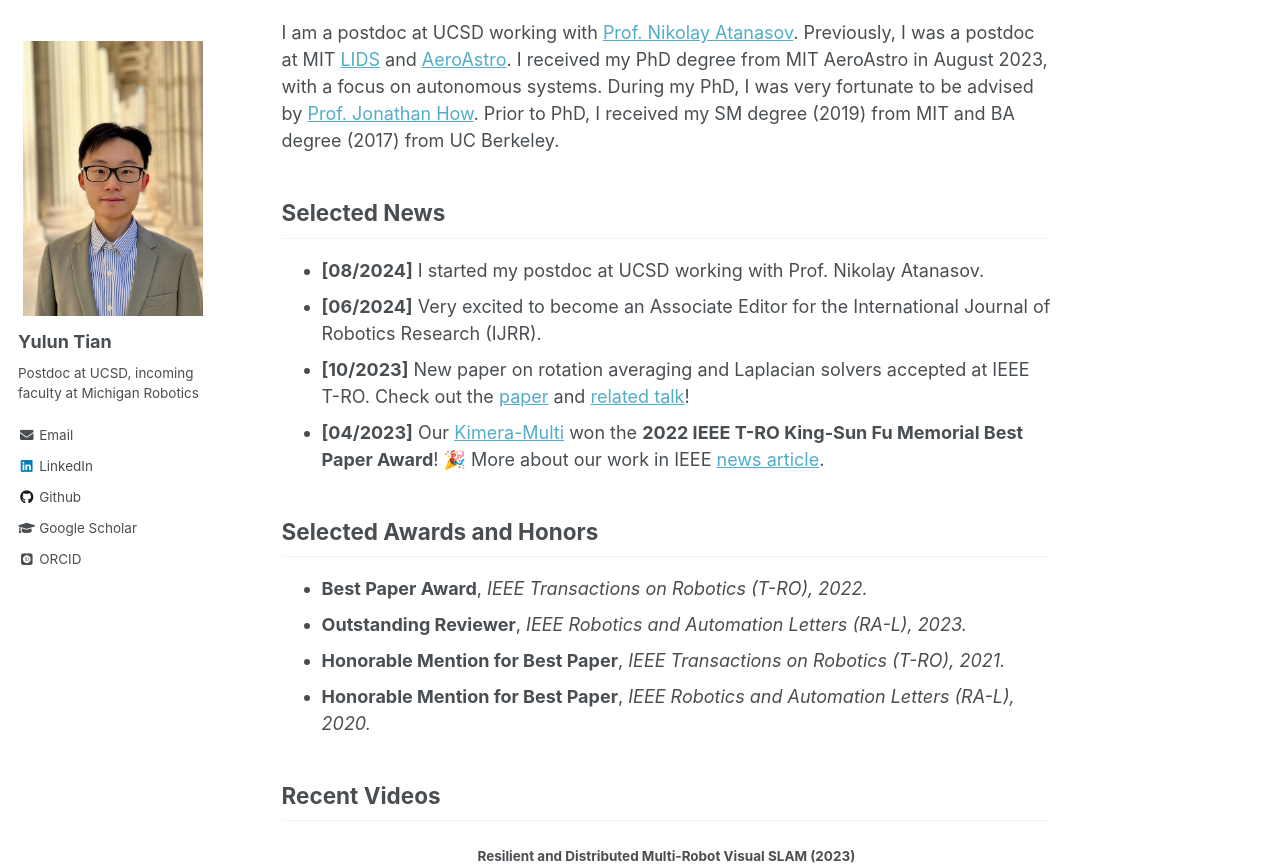
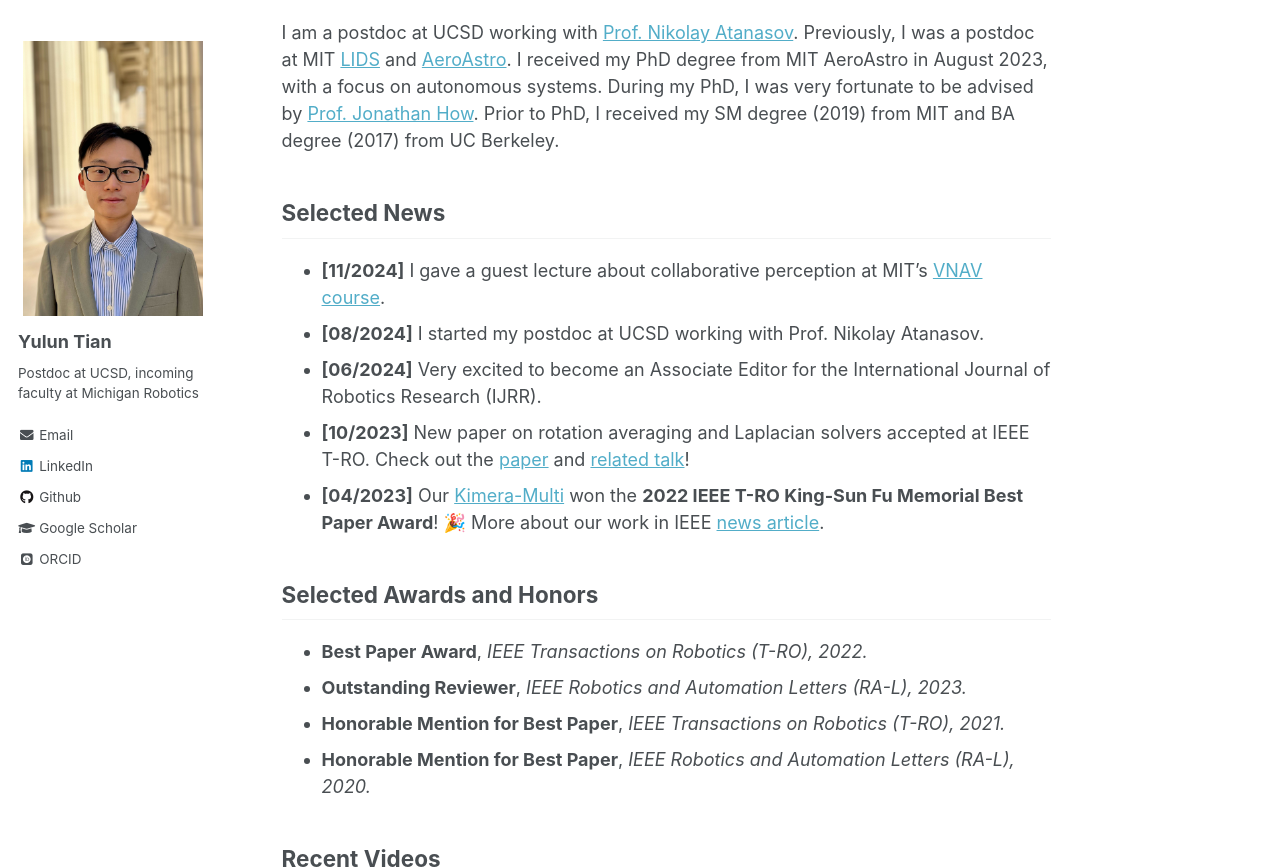
Before and after one commit to yuluntian/yuluntian.github.io, a Jekyll site: the page built from _pages/about.md, in a window 1280 px wide and 900 px high, scrolled down 454 px, cut to the strip 0-867 px from the top of the window. Built offline with Jekyll 4.4.1, drawn with Linux system fonts in a browser that asks for light colours; some web fonts are replaced.

Commit message:
update news

```diff
--- a/_pages/about.md
+++ b/_pages/about.md
@@ -31,6 +31,7 @@ Prior to PhD, I received my SM degree (2019) from MIT and BA degree (2017) from
 
 Selected News
 ------
+* **[11/2024]** I gave a guest lecture about collaborative perception at MIT's [VNAV course](https://vnav.mit.edu/).
 * **[08/2024]** I started my postdoc at UCSD working with Prof. Nikolay Atanasov.
 * **[06/2024]** Very excited to become an Associate Editor for the International Journal of Robotics Research (IJRR).
 * **[10/2023]** New paper on rotation averaging and Laplacian solvers accepted at IEEE T-RO. Check out the [paper](https://arxiv.org/pdf/2210.05020.pdf) and [related talk](https://youtu.be/egebyKrft8g?si=2IzRTtvMPoKrLCF3)!
```
